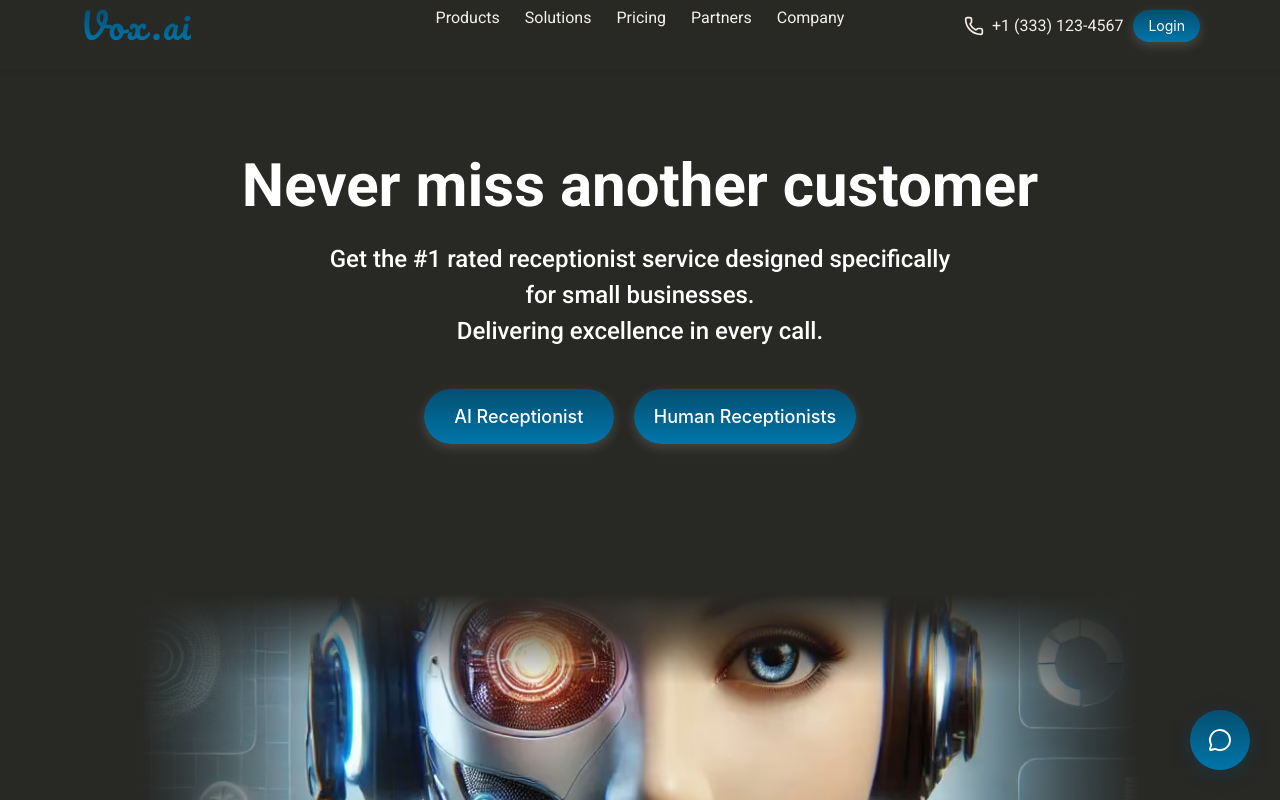
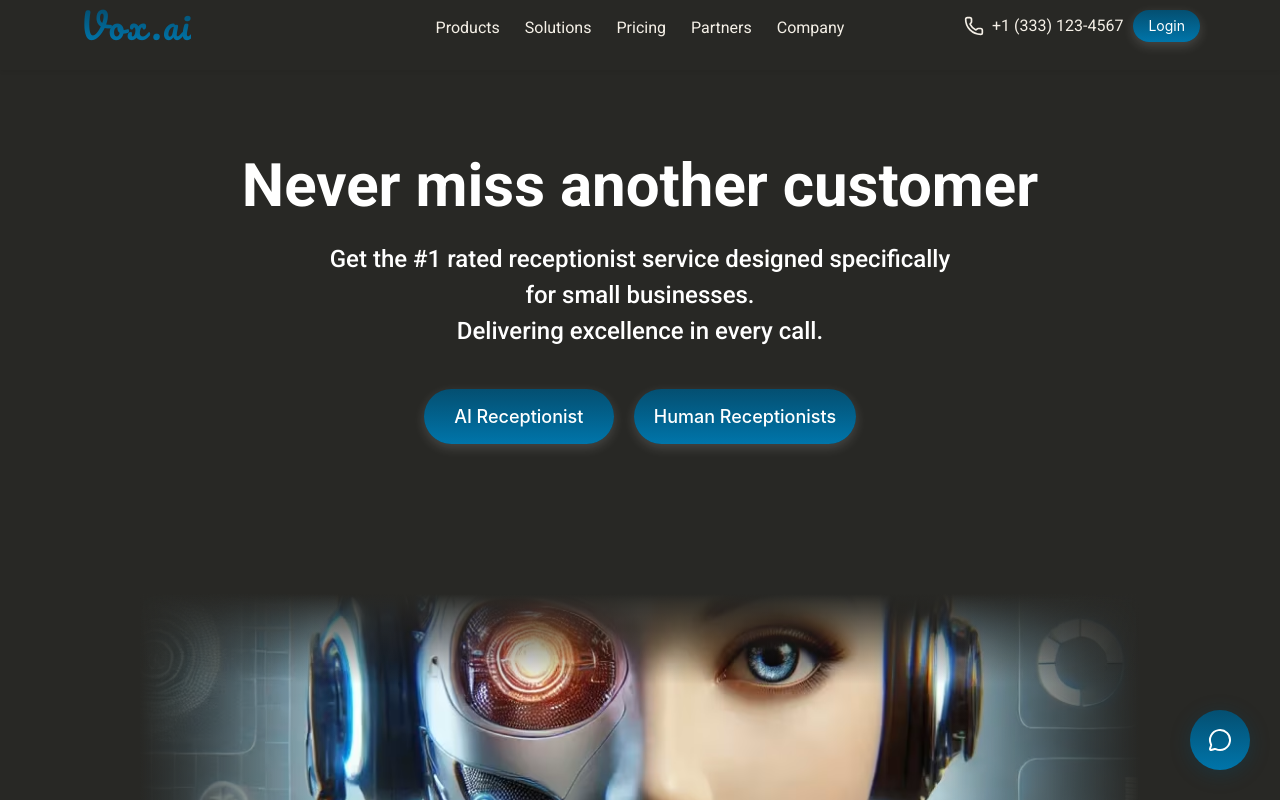
Before and after one commit to AhmedTohamy01/VoxAI, a Next.js app: page / in a window 1280 px wide. Shown: the top 800 px of the page. Built offline with nearby package versions, Linux system fonts and the light colour scheme.

Commit message:
fix [Navbar] : center navbar links

```diff
--- a/components/Layout/Navbar/Navbar.tsx
+++ b/components/Layout/Navbar/Navbar.tsx
@@ -228,7 +228,7 @@ const LinksWrapper = styled.div`
   align-items: center;
   justify-content: center;
   gap: 25px;
-  margin-top: -35px;
+  margin-top: -25px;
 
   @media (max-width: 1100px) {
     padding-right: 50px;
```
